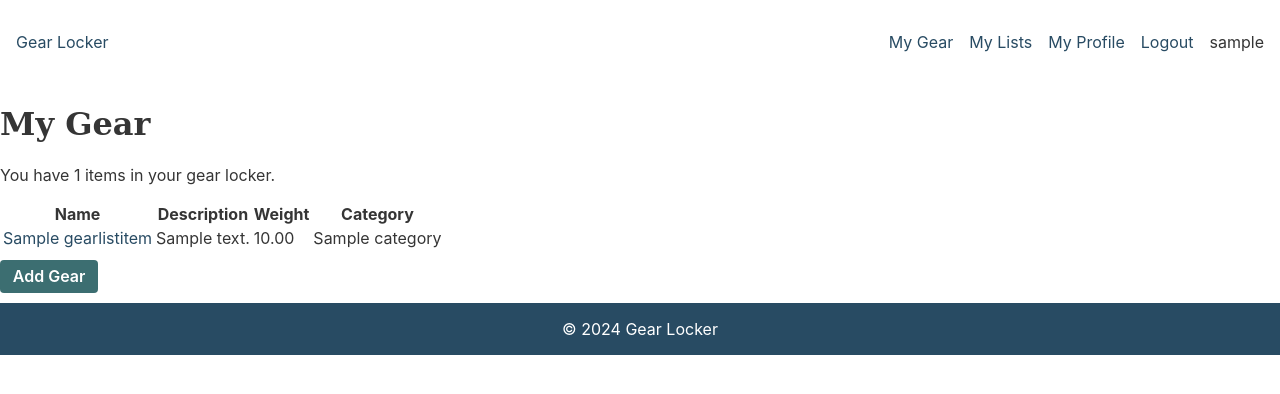
After one commit to pmcghen/gear-locker, a Django app: page /gear in a window 1280 px wide. The commit adds this page. Shown: the top 394 px of the page. Run offline with Django 5.2, Linux system fonts and the light colour scheme; a user stored in the database is signed in; tables that the repository leaves empty hold one stand-in row (values such as "Sample post").

Commit message:
Add 'My Gear' listing page

```diff
--- a/src/gear_manager/static/gear_manager/css/style.css
+++ b/src/gear_manager/static/gear_manager/css/style.css
@@ -161,7 +161,9 @@ fieldset {
   width: 60%;
 }
 
-button {
+button,
+.btn,
+.btn:visited {
   border: 0;
   border-radius: 0.25rem;
   color: var(--button-text);
@@ -171,3 +173,7 @@ button {
   padding: 0.4rem 0.8rem;
   cursor: pointer;
 }
+
+table {
+  margin-bottom: 1rem;
+}
--- /dev/null
+++ b/src/gear_manager/templates/gear_manager/gear.html
@@ -0,0 +1,38 @@
+{% extends 'gear_manager/layout.html' %}
+{% load static %}
+
+{% block content %}
+  <div class="container">
+    <h1>My Gear</h1>
+    {% if gear_list %}
+      <p>You have {{ gear_list|length }} items in your gear locker.</p>
+      <table>
+        <thead>
+          <tr>
+            <th>Name</th>
+            <th>Description</th>
+            <th>Weight</th>
+            <th>Category</th>
+          </tr>
+        </thead>
+        {% for item in gear_list %}
+          <tr>
+            <td>
+              <a href="#">{{ item.name }}</a>
+            </td>
+            <td>{{ item.description }}</td>
+            <td>{{ item.weight }}</td>
+            <td>
+              <span class="tag">
+                {{ item.category }}
+              </span>
+            </td>
+          </tr>
+        {% endfor %}
+      </table>
+    {% else %}
+      <p>You have no items in your gear locker.</p>
+    {% endif %}
+    <a class="btn" href="{% url 'add_gear' %}">Add Gear</a>
+  </div>
+{% endblock %}
--- a/src/gear_manager/templates/gear_manager/layout.html
+++ b/src/gear_manager/templates/gear_manager/layout.html
@@ -23,7 +23,7 @@
                             <nav aria-label="Main Navigation">
                                 <ul class="nav row">
                                     <li class="nav-item">
-                                        <a href="#">My Gear</a>
+                                        <a href="{% url 'gear' %}">My Gear</a>
                                     </li>
                                     <li class="nav-item">
                                         <a href="#">My Lists</a>
--- a/src/gear_manager/urls.py
+++ b/src/gear_manager/urls.py
@@ -7,5 +7,6 @@ urlpatterns = [
     path('login', views.login_user, name='login'),
     path('logout', views.logout_user, name='logout'),
     path('register', views.register_user, name='register'),
+    path('gear', views.gear, name='gear'),
     path('gear/add', views.add_gear, name='add_gear'),
 ]
--- a/src/gear_manager/views.py
+++ b/src/gear_manager/views.py
@@ -59,6 +59,12 @@ def register_user(request):
 
 
 @login_required(login_url='login')
+def gear(request):
+    gear_list = GearListItem.objects.filter(entered_by=request.user)
+    return render(request, 'gear_manager/gear.html', {'gear_list': gear_list})
+
+
+@login_required(login_url='login')
 def add_gear(request):
     if request.method == 'POST':
         name = request.POST['name']
@@ -87,6 +93,6 @@ def add_gear(request):
         new_item = GearListItem.objects.create(name=name, description=description, price=price, weight=weight, url=url, image=image, entered_by=request.user, category=cat)
         new_item.save()
 
-        return HttpResponseRedirect(reverse('index'))
+        return HttpResponseRedirect(reverse('gear'))
     else:
         return render(request, 'gear_manager/add_gear.html')
```
